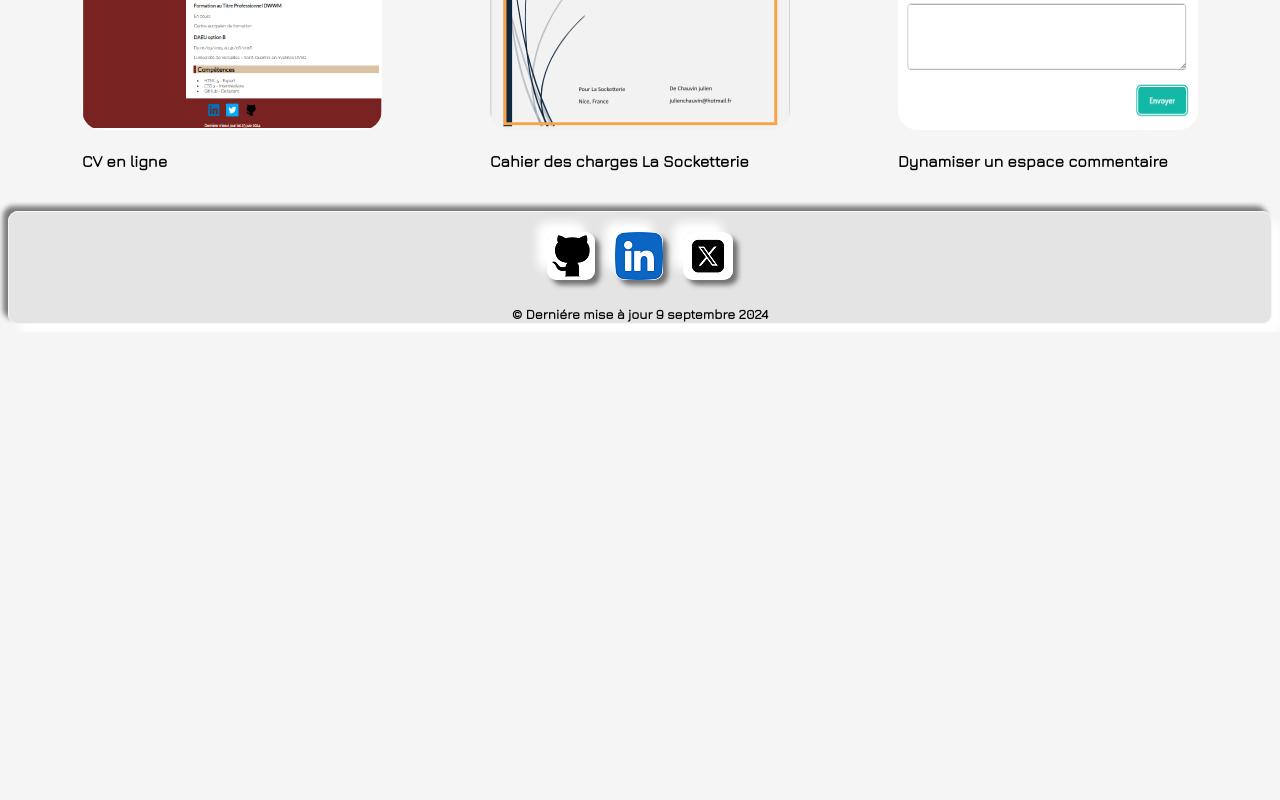
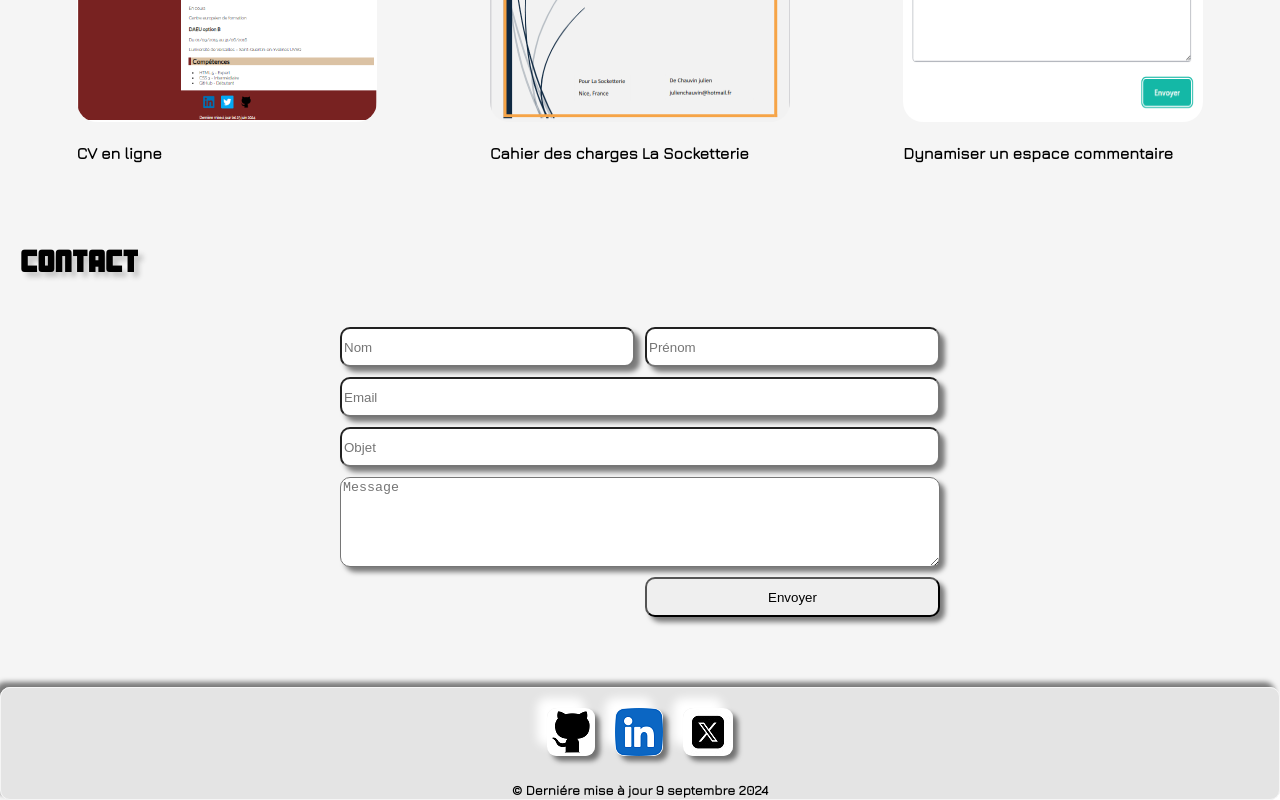
Before and after one commit to julien696/vue-portfolio, a Vue app: page / in a window 1280 px wide. Shown: the part 968-1768 px from the top of the page. Before the commit the page ends 1300 px from the top, so only its background shows below. Built offline with nearby package versions, Linux system fonts and the light colour scheme.

Commit message:
formulaire en forme voir la partie scripte

```diff
--- a/src/assets/main.css
+++ b/src/assets/main.css
@@ -12,5 +12,5 @@
 
 body{
     background-color: whitesmoke;
-
+    margin: 0px;
 }
--- /dev/null
+++ b/src/components/AppContact.vue
@@ -0,0 +1,83 @@
+<script setup>
+    import Title2 from './componentsItems/Title2.vue';
+</script>
+
+<template>
+    <div class="div__contact" id="contact">
+        <Title2 msg="Contact"/>
+        <div class="div__form">
+            <form action="mailto:julienchauvin@hotmail.fr" id="contact" class="form">
+                <input type="text" id="lastname" placeholder="Nom" name="lastname" class="lastname">
+                <input type="text" id="firstname" placeholder="Prénom" name="firstname" class="firstname">
+                <input type="email" id="email" placeholder="Email" name="mail" class="email" >
+                <input type="text" id="object" placeholder="Objet" name="object" class="object">
+                <textarea id="message" placeholder="Message" name="message" class="message"></textarea>
+                <button type="submit" class="button">Envoyer</button>
+            </form>
+        </div>
+    </div>
+</template>
+
+<style>
+
+    .div__contact{
+        padding: 20px;
+    }
+
+    .div__form{
+        margin: 50px 0;
+        display: flex;
+        justify-content: center;
+    }
+
+    .form{
+        width: 600px;
+        display: grid;
+        grid-template-columns: 1fr 1fr;
+        grid-template-rows: repeat(6, 40px);
+        gap: 10px;
+
+    }
+
+    input{
+        border-radius: 10px;
+        box-shadow: 5px 5px 5px rgba(0, 0, 0, 0.5);
+
+    }
+
+
+
+    .lastname{
+        grid-column: 1/2;
+        grid-row:1 ;
+    }
+
+    .firstname{
+        grid-column: 2/3;
+        grid-row: 1;
+    }
+
+    .email{
+       grid-column: 1/3;
+       grid-row: 2;
+    }
+
+    .object{
+        grid-column: 1/3;
+        grid-row: 3;
+    }
+
+    .message{
+        grid-column: 1/3;
+        grid-row: 4/6;
+        border-radius: 10px;
+        box-shadow: 5px 5px 5px rgba(0, 0, 0, 0.5);
+    }
+
+    .button{
+        grid-column: 2/3;
+        grid-row: 6;
+        border-radius: 10px;
+        box-shadow: 5px 5px 5px rgba(0, 0, 0, 0.5);
+    }
+</style>
--- a/src/views/HomeView.vue
+++ b/src/views/HomeView.vue
@@ -1,11 +1,12 @@
 <script setup>
   import About from '@/components/About.vue';
   import Project from '@/components/Project.vue';
+  import AppForm from '@/components/AppContact.vue';
 </script>
 
 <template>
 
     <About/>
     <Project/>
-
+    <AppForm/>
 </template>
--- a/src/views/Page404.vue
+++ b/src/views/Page404.vue
@@ -3,9 +3,49 @@
 </script>
 
 <template>
-    <h1>404erreur</h1>
+    <div class="error">
+       <h2 class="error__title">
+            404
+       </h2>
+       <span class="error__message">
+            click sur bili
+       </span>
+    </div>
 </template>
 
-<style>
+<style scoped>
+    .error{
+        max-width: 100vw;
+        height: 900px;
+        background-repeat:no-repeat;
+        background-size: cover;
+        background-position: right;
+        background-image: url(../assets/img/image404.jpg);
+        display: flex;
+        flex-direction: column;
+        justify-content: center;
+        align-items: center;
 
+    }
+
+    .error__title{
+        margin: 0px;
+        color: rgba(29, 249, 0, 0.9);
+        letter-spacing: 1rem;
+        font-size: 6rem;
+        text-shadow: 10px -10px 10px black;
+        font-family: 'Jura';
+    }
+
+    .error__message{
+        color: rgba(29, 249, 0, 0.9);
+        font-family: 'Jura';
+        font-size: 2rem;
+    }
+
+    @media screen and (max-width:1200px) {
+        .error{
+            height: 100vw;
+        }
+    }
 </style>
```
Also changed, not shown: src/store/dataProjects.js (deleted, +0 -38 lines).
